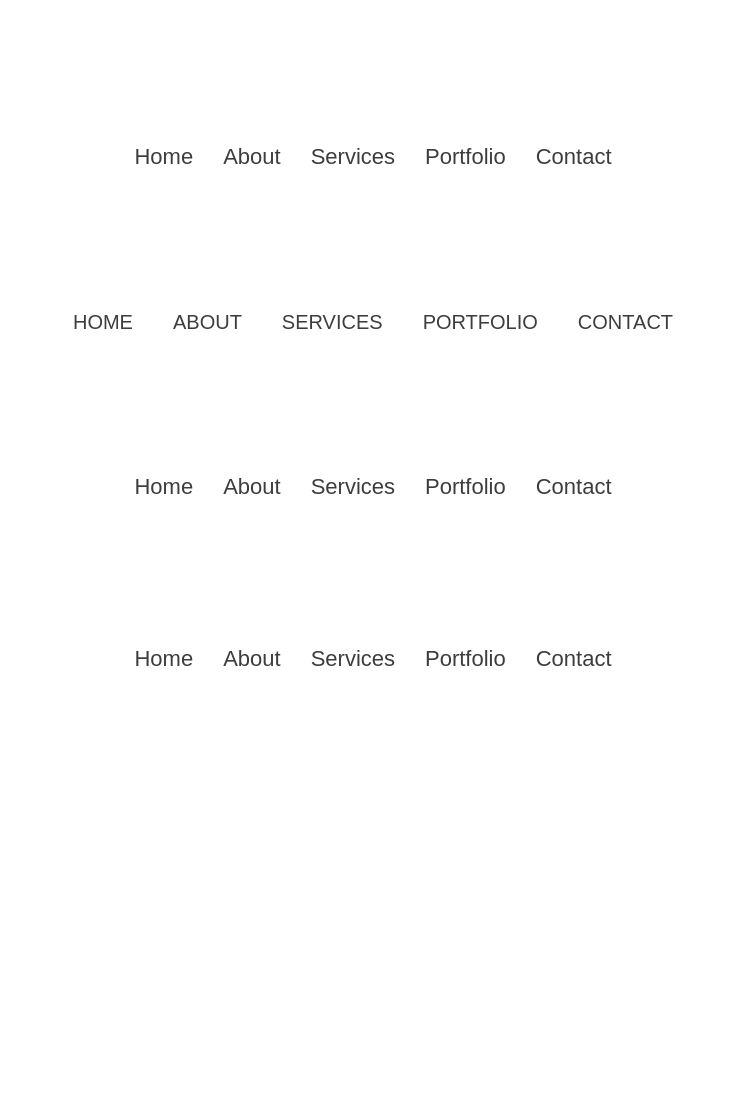
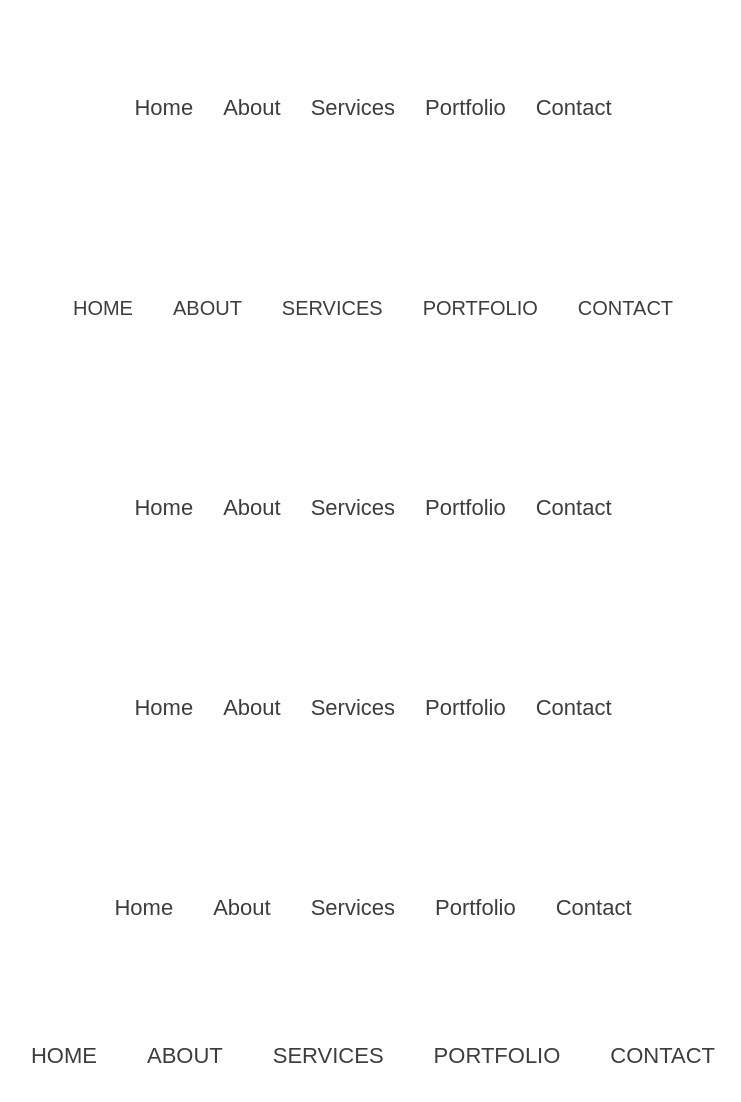
Before and after one commit to Jhessiny/css-animations, a plain HTML site: page menus/index.html in a window 1280 px wide. Shown: the whole page, without its empty margins (267-1008 px from the left). Before the commit the page ends 816 px from the top, so only its background shows below. Drawn offline with Linux system fonts and the light colour scheme.

Commit message:
menus 5 and 6

```diff
--- a/menus/index.html
+++ b/menus/index.html
@@ -25,19 +25,55 @@
     </ul>
 
     <ul class="menu menu--3">
-      <li><a href="#"><span></span>Home</a></li>
-      <li><a href="#"><span></span>About</a></li>
-      <li><a href="#"><span></span>Services</a></li>
-      <li><a href="#"><span></span>Portfolio</a></li>
-      <li><a href="#"><span></span>Contact</a></li>
+      <li>
+        <a href="#"><span></span>Home</a>
+      </li>
+      <li>
+        <a href="#"><span></span>About</a>
+      </li>
+      <li>
+        <a href="#"><span></span>Services</a>
+      </li>
+      <li>
+        <a href="#"><span></span>Portfolio</a>
+      </li>
+      <li>
+        <a href="#"><span></span>Contact</a>
+      </li>
     </ul>
 
     <ul class="menu menu--4">
-        <li><a href="#"><span></span>Home</a></li>
-        <li><a href="#"><span></span>About</a></li>
-        <li><a href="#"><span></span>Services</a></li>
-        <li><a href="#"><span></span>Portfolio</a></li>
-        <li><a href="#"><span></span>Contact</a></li>
+      <li>
+        <a href="#"><span></span>Home</a>
+      </li>
+      <li>
+        <a href="#"><span></span>About</a>
+      </li>
+      <li>
+        <a href="#"><span></span>Services</a>
+      </li>
+      <li>
+        <a href="#"><span></span>Portfolio</a>
+      </li>
+      <li>
+        <a href="#"><span></span>Contact</a>
+      </li>
+    </ul>
+
+    <ul class="menu menu--5">
+      <li><a href="#">Home</a></li>
+      <li><a href="#">About</a></li>
+      <li><a href="#">Services</a></li>
+      <li><a href="#">Portfolio</a></li>
+      <li><a href="#">Contact</a></li>
+    </ul>
+
+    <ul class="menu menu--6">
+        <li><a href="#">Home</a></li>
+        <li><a href="#">About</a></li>
+        <li><a href="#">Services</a></li>
+        <li><a href="#">Portfolio</a></li>
+        <li><a href="#">Contact</a></li>
       </ul>
   </body>
 </html>
--- a/menus/style.css
+++ b/menus/style.css
@@ -1,5 +1,5 @@
 body {
-  height: 100vh;
+  /* height: 100vh; */
   display: flex;
   flex-direction: column;
   justify-content: space-evenly;
@@ -12,7 +12,9 @@ body {
   padding: 0;
   margin: 0;
   display: flex;
+  align-items: center;
   flex-wrap: wrap;
+  height: 200px;
 }
 
 .menu a {
@@ -186,7 +188,7 @@ body {
 
 .menu--4 a:hover {
   color: #fff;
-  transition: all .3s;
+  transition: all 0.3s;
 }
 
 .menu--4 a::before,
@@ -227,3 +229,71 @@ body {
 .menu--4 a:hover span::after {
   transform: scaleX(1);
 }
+
+/* menu 5 */
+.menu--5 a {
+  padding: 5px 10px;
+  margin: 0 10px;
+}
+
+.menu--5 a::before {
+  content: "";
+  position: absolute;
+  width: 0;
+  height: 5px;
+  background-color: #00bcd4;
+  top: 100%;
+  left: 0;
+  transition: all 0.5s;
+}
+
+.menu--5 a:hover::before {
+  width: 50%;
+  transform: translateX(100%);
+}
+
+.menu--5 a::after {
+  content: "";
+  position: absolute;
+  width: 0;
+  height: 5px;
+  background-color: #f0f;
+  top: 100%;
+  right: 0;
+  transition: all 0.5s;
+}
+
+.menu--5 a:hover::after {
+  width: 50%;
+  transform: translateX(-100%);
+}
+
+/* menu 6 */
+.menu--6 {
+  margin: 30px 0;
+  padding: 0;
+  height: auto;
+}
+
+.menu--6 li {
+  margin: 0 20px;
+  transition: all 0.5s;
+}
+
+.menu--6:hover a:not(:hover) {
+  filter: blur(5px);
+  opacity: 0.3;
+}
+
+.menu--6 a {
+  padding: 5px;
+  font-size: 22px;
+  text-transform: uppercase;
+  transition: all 0.3s;
+}
+
+.menu--6 a:hover {
+  transform: scale(1.5);
+  background-color: #ee5a24;
+  color: #fff;
+}
```
